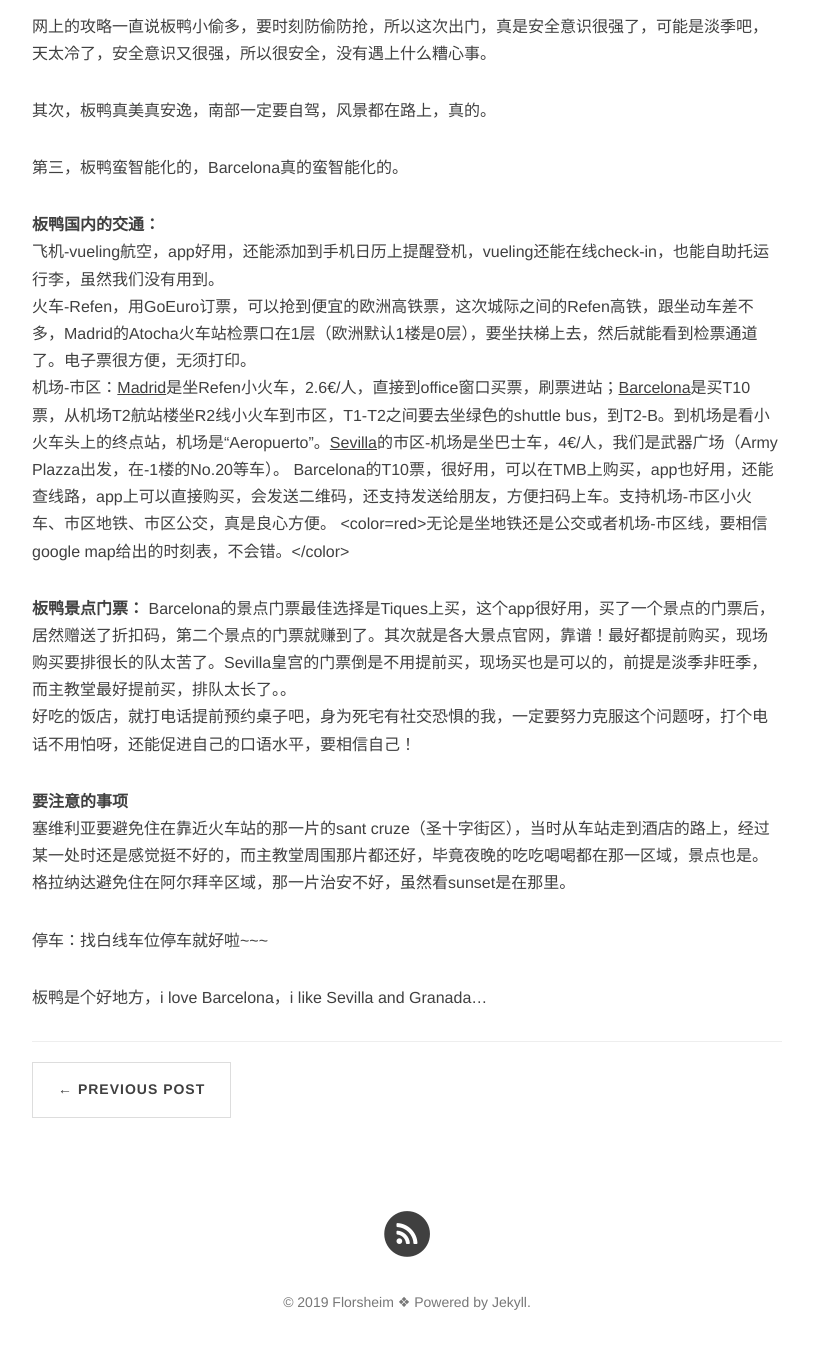
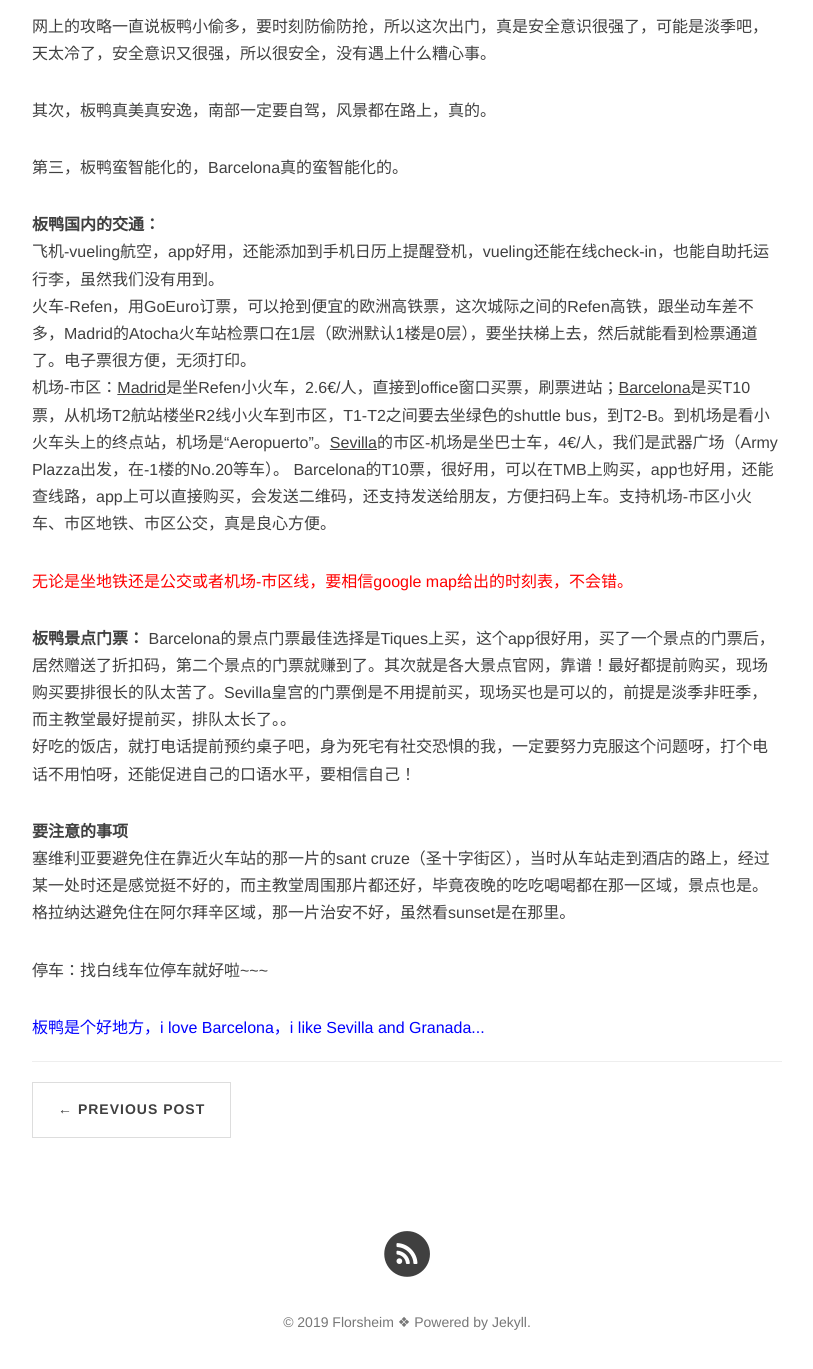
Before and after one commit to bear-kid/bear-kid.github.io, a Jekyll site: the page built from _posts/2019-02-18-TraveltoSpain.md, in a window 1280 px wide and 1400 px high, scrolled down 669 px. Shown: the top 1369 px of the window, without its empty margins (233-1046 px from the left). Built offline with Jekyll 4.4.1, drawn with Linux system fonts in a browser that asks for light colours; nearby versions of some CDN libraries; comment, search, counter and statistics services are not loaded.

Commit message:
Update 2019-02-18-TraveltoSpain.md

```diff
--- a/_posts/2019-02-18-TraveltoSpain.md
+++ b/_posts/2019-02-18-TraveltoSpain.md
@@ -21,7 +21,7 @@ tags: [放假]
 火车-Refen，用GoEuro订票，可以抢到便宜的欧洲高铁票，这次城际之间的Refen高铁，跟坐动车差不多，Madrid的Atocha火车站检票口在1层（欧洲默认1楼是0层），要坐扶梯上去，然后就能看到检票通道了。电子票很方便，无须打印。
 机场-市区：<u>Madrid</u>是坐Refen小火车，2.6€/人，直接到office窗口买票，刷票进站；<u>Barcelona</u>是买T10票，从机场T2航站楼坐R2线小火车到市区，T1-T2之间要去坐绿色的shuttle bus，到T2-B。到机场是看小火车头上的终点站，机场是“Aeropuerto”。<u>Sevilla</u>的市区-机场是坐巴士车，4€/人，我们是武器广场（Army Plazza出发，在-1楼的No.20等车）。
 Barcelona的T10票，很好用，可以在TMB上购买，app也好用，还能查线路，app上可以直接购买，会发送二维码，还支持发送给朋友，方便扫码上车。支持机场-市区小火车、市区地铁、市区公交，真是良心方便。
-<color=red>无论是坐地铁还是公交或者机场-市区线，要相信google map给出的时刻表，不会错。</color>
+<font color=red>无论是坐地铁还是公交或者机场-市区线，要相信google map给出的时刻表，不会错。</font>
 
 <b>板鸭景点门票：</b>
 Barcelona的景点门票最佳选择是Tiques上买，这个app很好用，买了一个景点的门票后，居然赠送了折扣码，第二个景点的门票就赚到了。其次就是各大景点官网，靠谱！最好都提前购买，现场购买要排很长的队太苦了。Sevilla皇宫的门票倒是不用提前买，现场买也是可以的，前提是淡季非旺季，而主教堂最好提前买，排队太长了。。
@@ -33,4 +33,4 @@ Barcelona的景点门票最佳选择是Tiques上买，这个app很好用，买
 
 停车：找白线车位停车就好啦~~~
 
-板鸭是个好地方，i love Barcelona，i like Sevilla and Granada...
+<font color=blue>板鸭是个好地方，i love Barcelona，i like Sevilla and Granada...</font>
```
